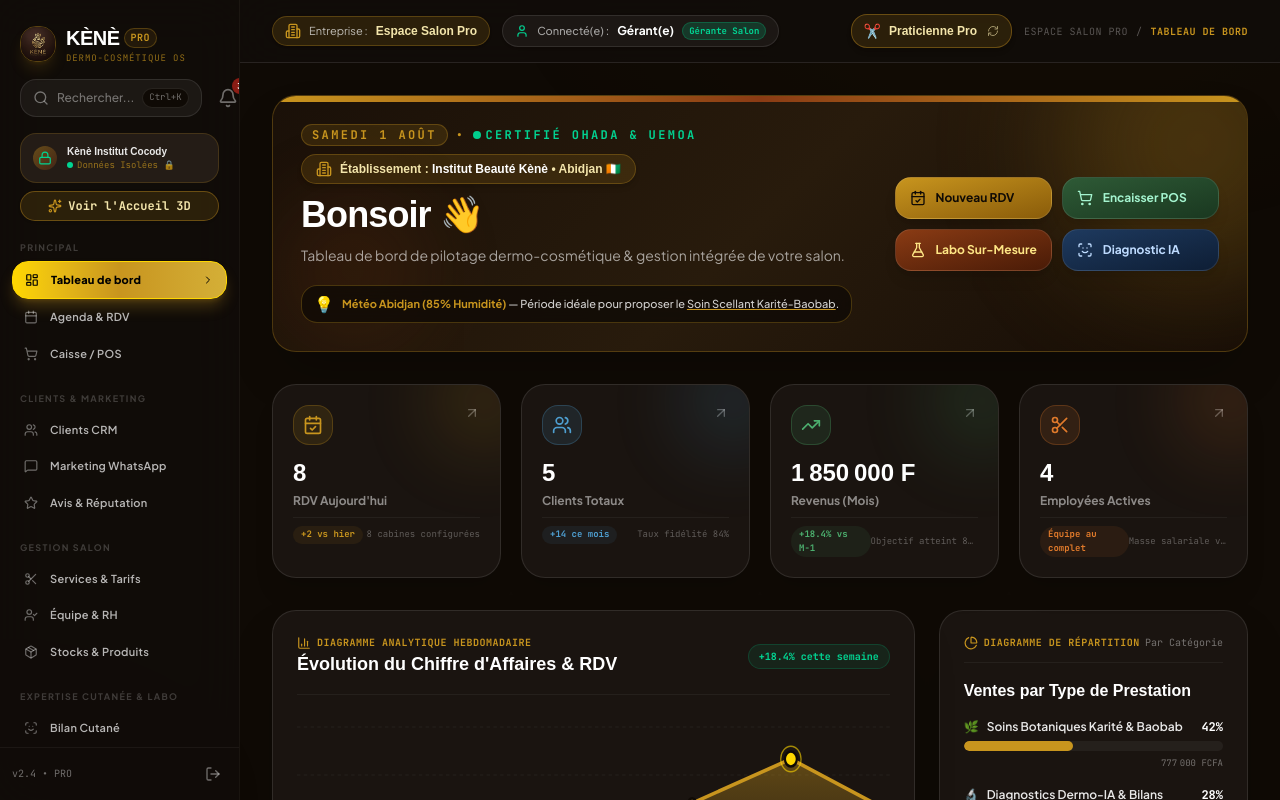
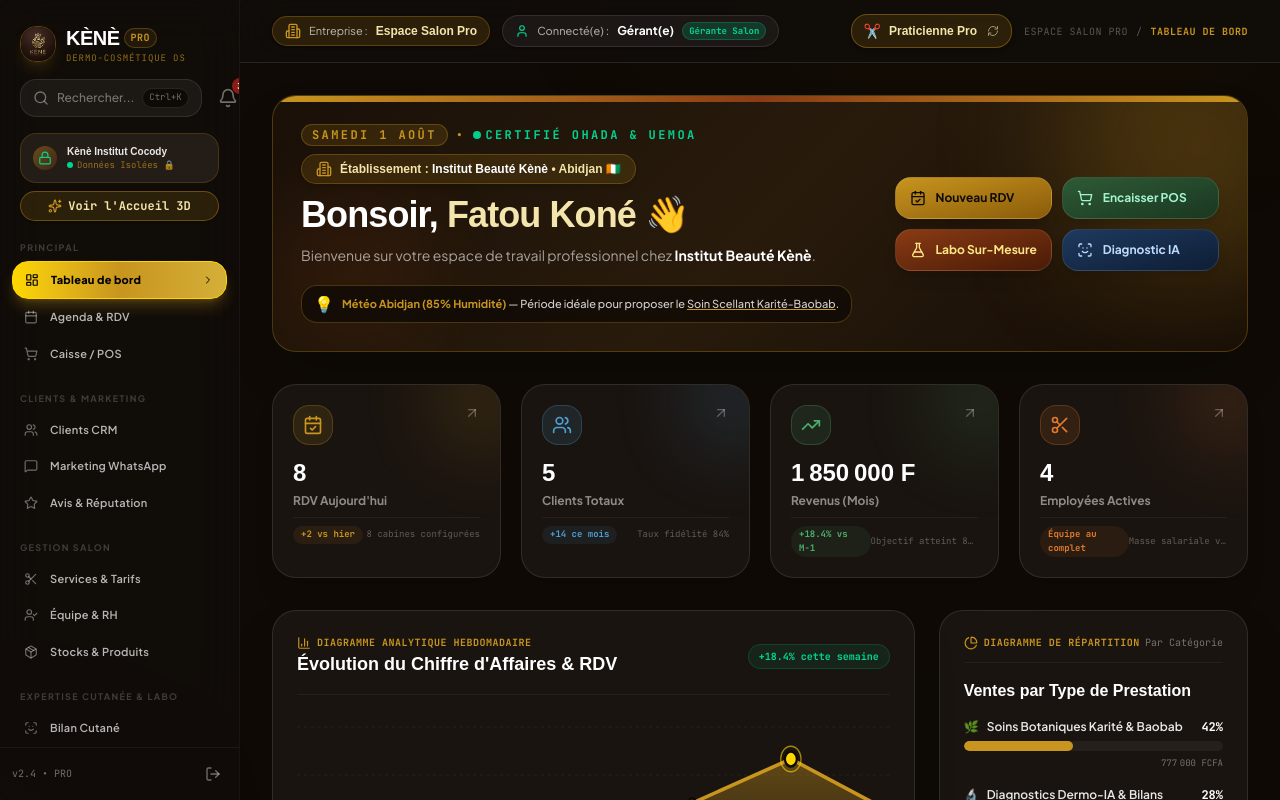
Before and after one commit to Fenezara/kene-os, a Next.js app: page /dashboard in a window 1280 px wide. Shown: the top 800 px of the page. Built offline with nearby package versions, Linux system fonts and the light colour scheme; a web font is replaced by a local one.

Commit message:
fix(dashboard): address greeting specifically to individual employee using the app, while displaying establishment badge

```diff
--- a/src/app/(pro)/dashboard/page.tsx
+++ b/src/app/(pro)/dashboard/page.tsx
@@ -235,10 +235,10 @@ export default function ProDashboardPage() {
             </div>
 
             <h1 className="text-2xl sm:text-4xl font-display font-black text-white tracking-tight leading-tight">
-              {greeting}{ownerName ? `, ${ownerName}` : ''} 👋
+              {greeting}, <span className="text-[#F3E5AB]">{ownerName || 'Fatou Koné'}</span> 👋
             </h1>
             <p className="text-xs sm:text-sm text-white/60 font-sans max-w-xl">
-              Tableau de bord de pilotage dermo-cosmétique & gestion intégrée de votre salon.
+              Bienvenue sur votre espace de travail professionnel chez <strong className="text-white">{tenantName}</strong>.
             </p>
 
             <div className="mt-3 inline-flex items-center gap-2 bg-[#0F0A05]/80 border border-[#C8951E]/30 rounded-2xl p-2 sm:px-3 sm:py-1.5 backdrop-blur-md max-w-full">
--- a/src/app/login/page.tsx
+++ b/src/app/login/page.tsx
@@ -164,11 +164,22 @@ function LoginFormContent() {
       } else {
         document.cookie = `kene-session=${sessionRole}-${Date.now()}; path=/; max-age=31536000; SameSite=Lax`;
 
+        // Extract employee name cleanly (e.g. "Fatou Koné", "Aminata Diallo")
+        let finalEmployeeName = isSuperAdmin ? 'Super-Admin SaaS Kènè' : displayName;
+        if (salonEmail && salonEmail.includes('@') && !isSuperAdmin) {
+          const rawPart = salonEmail.split('@')[0].replace(/[\._\-]/g, ' ').trim();
+          const parts = rawPart.split(/\s+/);
+          if (parts.length > 0 && parts[0]) {
+            finalEmployeeName = parts.map(p => p.charAt(0).toUpperCase() + p.slice(1)).join(' ');
+          }
+        }
+
         const userObj = {
-          name: isSuperAdmin ? 'Super-Admin SaaS Kènè' : displayName,
+          name: finalEmployeeName || 'Fatou Koné',
           email: userEmailOrName || (isSuperAdmin ? 'admin@kene.africa' : 'contact@salon.com'),
           role: sessionRole,
-          salonName: sessionRole === 'gerant' ? (displayName.startsWith('Institut') ? displayName : `Institut ${displayName}`) : undefined,
+          employeeRole: sessionRole === 'gerant' ? 'Praticienne & Directrice d\'Institut' : 'Membre d\'Équipe',
+          salonName: 'Institut Beauté Kènè',
         };
 
         if (sessionRole === 'gerant') {
```
